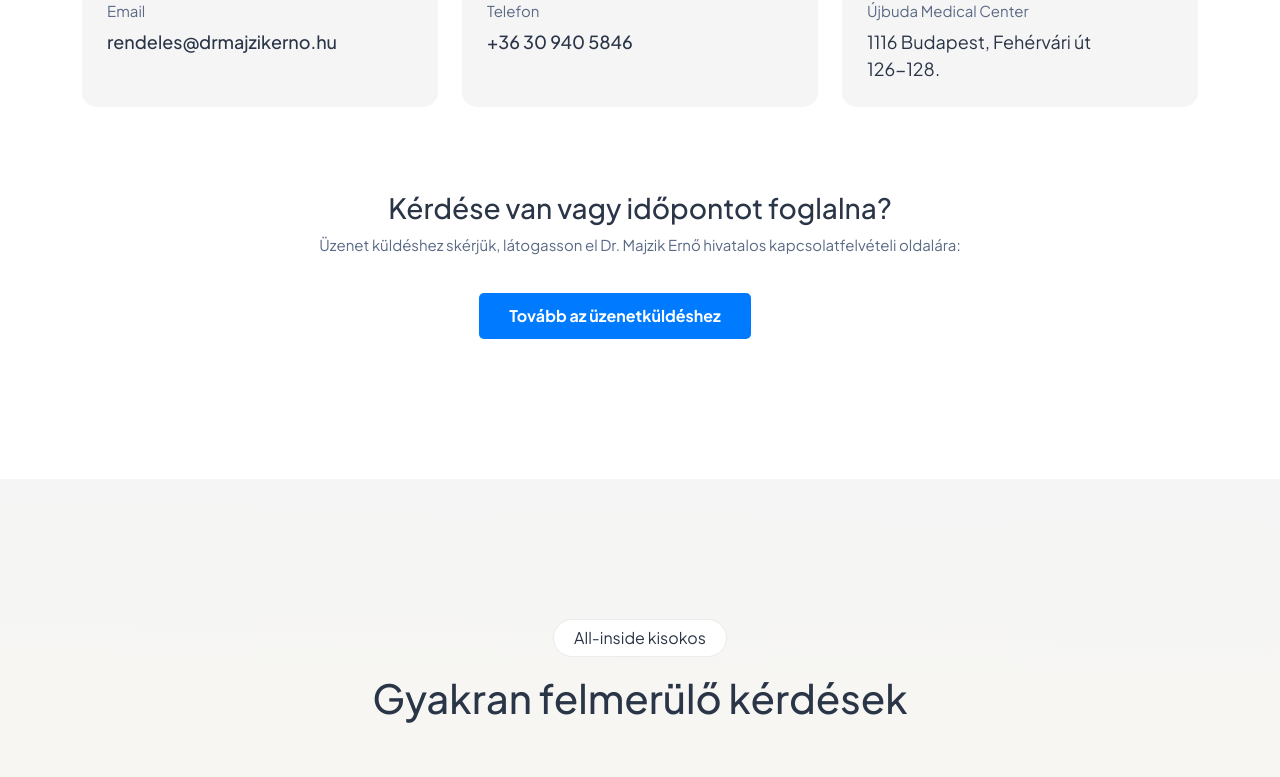
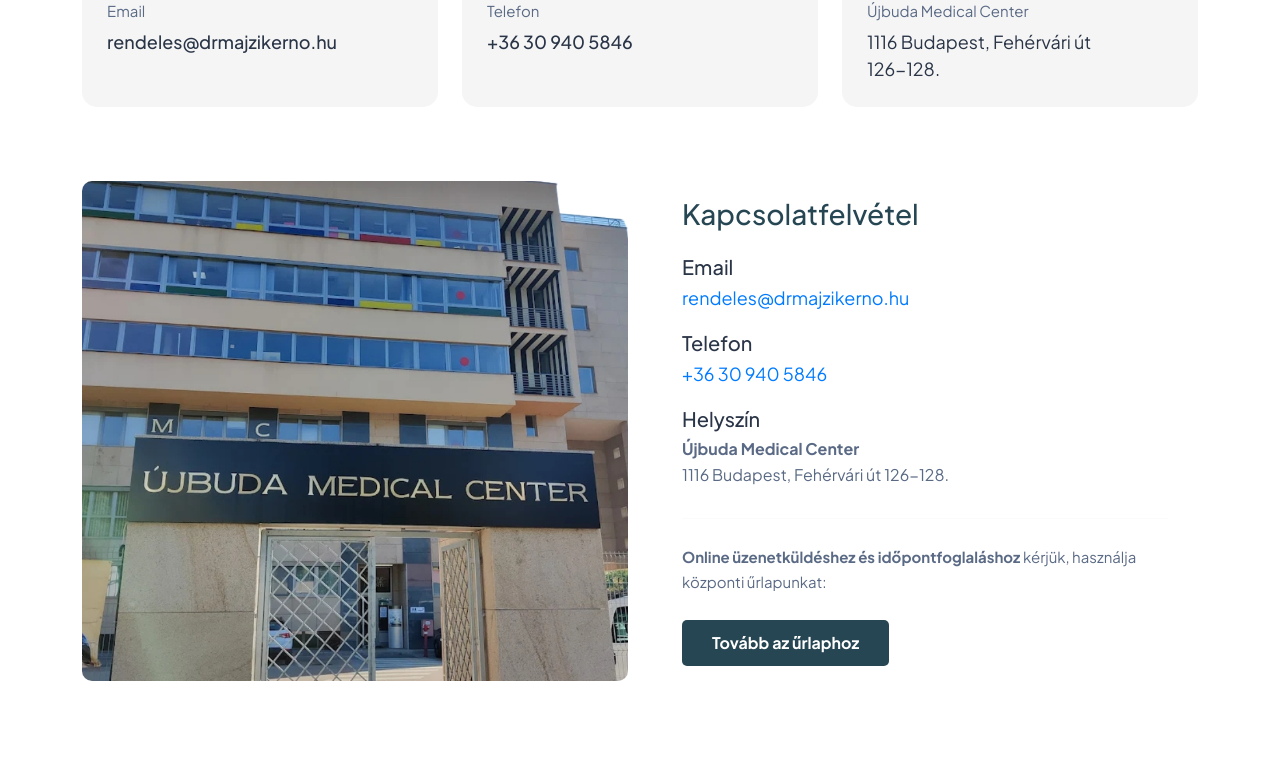
Before and after one commit to Anadasi/allinside.hu, a Next.js app: page /kapcsolat in a window 1280 px wide. Shown: the part 713-1490 px from the top of the page. Built offline with nearby package versions, Linux system fonts and the light colour scheme.

Commit message:
contacts

```diff
--- a/src/components/ContactUs/ContactForm.tsx
+++ b/src/components/ContactUs/ContactForm.tsx
@@ -1,207 +1,89 @@
 import React from "react";
 
-import Image from "next/image";
+const ContactForm = () => {
+  return (
+    <>
+      <div className="contact-us-area pb-140">
+        <div className="container">
+          <div className="row align-items-center justify-content-center g-4">
 
-import Link from "next/link";
+            {/* BAL OLDAL: A FOTÓ (Fix magassággal, hogy látszódjon) */}
+            <div className="col-lg-6 col-md-12">
+              <div
+                className="contact-us-image"
+                style={{
+                  backgroundImage: "url(/images/contact.jpg)",
+                  backgroundSize: 'cover',
+                  backgroundPosition: 'center',
+                  minHeight: '500px',
+                  borderRadius: '10px',
+                  display: 'block'
+                }}
+              >
+              </div>
+            </div>
 
-import { redirect } from "next/navigation";
+            {/* JOBB OLDAL: ELÉRHETŐSÉGEK ÉS ÁTIRÁNYÍTÁS */}
+            <div className="col-lg-6 col-md-12">
+              <div className="contact-content-box" style={{ padding: '30px' }}>
+                <h3 style={{ marginBottom: '25px', color: '#264653' }}>Kapcsolatfelvétel</h3>
 
-
-
-async function handleContact(formData: FormData) {
-
-  "use server";
-
-  const name = String(formData.get("name") || "").trim();
-
-  const email = String(formData.get("email") || "").trim();
-
-  const subject = String(formData.get("subject") || "").trim();
-
-  const number = String(formData.get("number") || "").trim();
-
-  const text = String(formData.get("text") || "").trim();
-
-  const agree = formData.get("agree") === "on";
-
-
-
-  // TODO: Wire up to email/CRM service
-
-  console.log("[Contact]", { name, email, subject, number, textLength: text.length, agree });
-
-  redirect("/thank-you");
-
-}
-
-
-
-const ContactForm = () => {
-
-  return (
-
-    <>
-
-      <div className="contact-us-area pb-140">
-
-        <div className="container">
-
-          <div className="row justify-content-center g-4">
-
-            <div className="col-lg-6 col-md-12">
-
-              <div
-
-                className="contact-us-image"
-
-                style={{
-
-                  backgroundImage: "url(/images/contact.jpg)",
-
-                }}
-
-              >
-
-                {/*<div className="wrap-content">
-
-                  <div className="left">
-
-                    <div className="icon">
-
-                      <Image
-
-                        src="/images/live.svg"
-
-                        alt="live"
-
-                        width={63}
-
-                        height={63}
-
-                      />
-
-                    </div>
-
-                 <div className="title">
-
-                      <h3>Prefer to Chat Live?</h3>
-
-                      <p>
-
-                        Our support team is available 24/7 to assist you in
-
-                        real-time.
-
-                      </p>
-
-                    </div>
-
+                <div className="info-list" style={{ textAlign: 'left', marginBottom: '30px' }}>
+                  <div style={{ marginBottom: '20px' }}>
+                    <h5 style={{ marginBottom: '5px' }}>Email</h5>
+                    <a href="mailto:rendeles@drmajzikerno.hu" style={{ color: '#007bff', textDecoration: 'none', fontSize: '18px' }}>
+                      rendeles@drmajzikerno.hu
+                    </a>
                   </div>
 
-                  <div className="right">
-
-                    <Link href="/login" className="link-btn">
-
-                      Start Live Chat
-
-                      <svg
-
-                        xmlns="http://www.w3.org/2000/svg"
-
-                        width="13"
-
-                        height="13"
-
-                        viewBox="0 0 13 13"
-
-                        fill="none"
-
-                      >
-
-                        <path
-
-                          d="M12.5 0H0.5C0.224 0 0 0.224 0 0.5C0 0.776 0.224 1 0.5 1H11.2928L0.1465 12.1465C-0.04875 12.3417 -0.04875 12.6583 0.1465 12.8535C0.24425 12.9513 0.372 13 0.5 13C0.628 13 0.756 12.9513 0.8535 12.8535L12 1.707V12.5C12 12.776 12.224 13 12.5 13C12.776 13 13 12.776 13 12.5V0.5C13 0.224 12.776 0 12.5 0Z"
-
-                          fill="white"
-
-                        />
-
-                      </svg>
-
-                    </Link>
-
+                  <div style={{ marginBottom: '20px' }}>
+                    <h5 style={{ marginBottom: '5px' }}>Telefon</h5>
+                    <a href="tel:+36309405846" style={{ color: '#007bff', textDecoration: 'none', fontSize: '18px' }}>
+                      +36 30 940 5846
+                    </a>
                   </div>
 
+                  <div style={{ marginBottom: '20px' }}>
+                    <h5 style={{ marginBottom: '5px' }}>Helyszín</h5>
+                    <p style={{ margin: 0, fontSize: '16px', lineHeight: '1.6' }}>
+                      <strong>Újbuda Medical Center</strong><br />
+                      1116 Budapest, Fehérvári út 126-128.
+                    </p>
+                  </div>
                 </div>
 
-                 */}
+                <hr style={{ border: '0', borderTop: '1px solid #eee', margin: '25px 0' }} />
 
+                <div className="cta-section">
+                  <p><strong>Online üzenetküldéshez és időpontfoglaláshoz</strong> kérjük, használja központi űrlapunkat:</p>
+
+                  <a
+                    href="https://www.drmajzikerno.hu/kapcsolat/"
+                    className="default-btn"
+                    target="_blank"
+                    rel="noopener noreferrer"
+                    style={{
+                        display: 'inline-block',
+                        padding: '15px 30px',
+                        backgroundColor: '#264653',
+                        color: '#fff',
+                        borderRadius: '5px',
+                        textDecoration: 'none',
+                        fontWeight: 'bold',
+                        marginTop: '10px'
+                    }}
+                  >
+                    Tovább az űrlaphoz
+                  </a>
+                </div>
               </div>
-
             </div>
 
-
-
-<div className="contact-cta-box text-center">
-
-  <h3>Kérdése van vagy időpontot foglalna?</h3>
-
-  <p>Üzenet küldéshez skérjük, látogasson el Dr. Majzik Ernő hivatalos kapcsolatfelvételi oldalára:</p>
-
-
-
-  <a
-
-    href="https://www.drmajzikerno.hu/kapcsolat/"
-
-    className="default-btn"
-
-    target="_blank"
-
-    rel="noopener noreferrer"
-
-    style={{
-
-        display: 'inline-block',
-
-        padding: '15px 30px',
-
-        backgroundColor: '#007bff',
-
-        color: '#fff',
-
-        borderRadius: '5px',
-
-        textDecoration: 'none',
-
-        fontWeight: 'bold',
-
-        marginTop: '20px'
-
-    }}
-
-  >
-
-    Tovább az üzenetküldéshez
-
-  </a>
-
-</div>
-
-
-
           </div>
-
         </div>
-
       </div>
-
     </>
-
   );
-
 };
 
-
-
 export default ContactForm;
```
